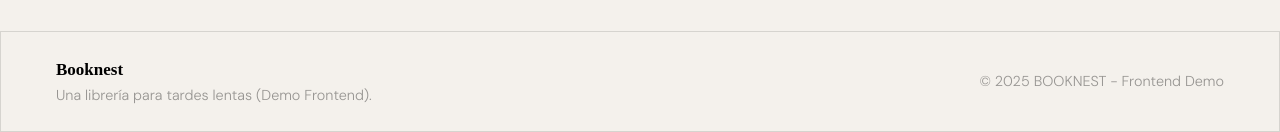
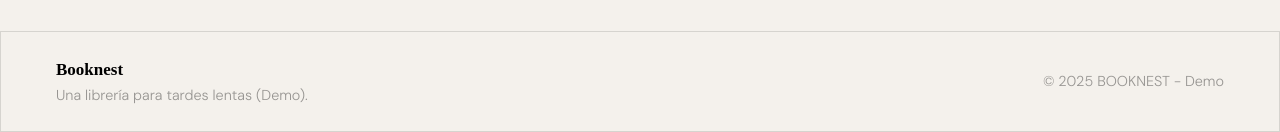
Before and after one commit to Rsebs/booknest-front, a Vue app: page / in a window 1280 px wide. Shown: the part 2310-2442 px from the top of the page. Built offline with nearby package versions, Linux system fonts and the light colour scheme; no server answers.

Commit message:
Se elimina la palabra frontend

```diff
--- a/src/views/layouts/MainLayout.vue
+++ b/src/views/layouts/MainLayout.vue
@@ -36,8 +36,12 @@
 
             <v-list density="compact" rounded="lg">
               <v-list-item class="px-4 py-2">
-                <v-list-item-title class="font-weight-bold">{{ userStore.user.name }}</v-list-item-title>
-                <v-list-item-subtitle class="text-caption">{{ userStore.user.email }}</v-list-item-subtitle>
+                <v-list-item-title class="font-weight-bold">{{
+                  userStore.user.name
+                }}</v-list-item-title>
+                <v-list-item-subtitle class="text-caption">{{
+                  userStore.user.email
+                }}</v-list-item-subtitle>
               </v-list-item>
               <v-divider />
               <v-list-item class="cursor-pointer" @click="userStore.logout()">
@@ -71,13 +75,13 @@
             <div>
               <p class="font-weight-semibold font-secondary">Booknest</p>
               <p class="font-weight-light text-disabled" :style="{ fontSize: '0.9rem' }">
-                Una librería para tardes lentas (Demo Frontend).
+                Una librería para tardes lentas (Demo).
               </p>
             </div>
           </v-col>
           <v-col cols="12" md="6" class="text-center text-md-right">
             <p class="font-weight-light text-disabled" :style="{ fontSize: '0.9rem' }">
-              &copy; {{ new Date().getFullYear() }} BOOKNEST - Frontend Demo
+              &copy; {{ new Date().getFullYear() }} BOOKNEST - Demo
             </p>
           </v-col>
         </v-row>
```
